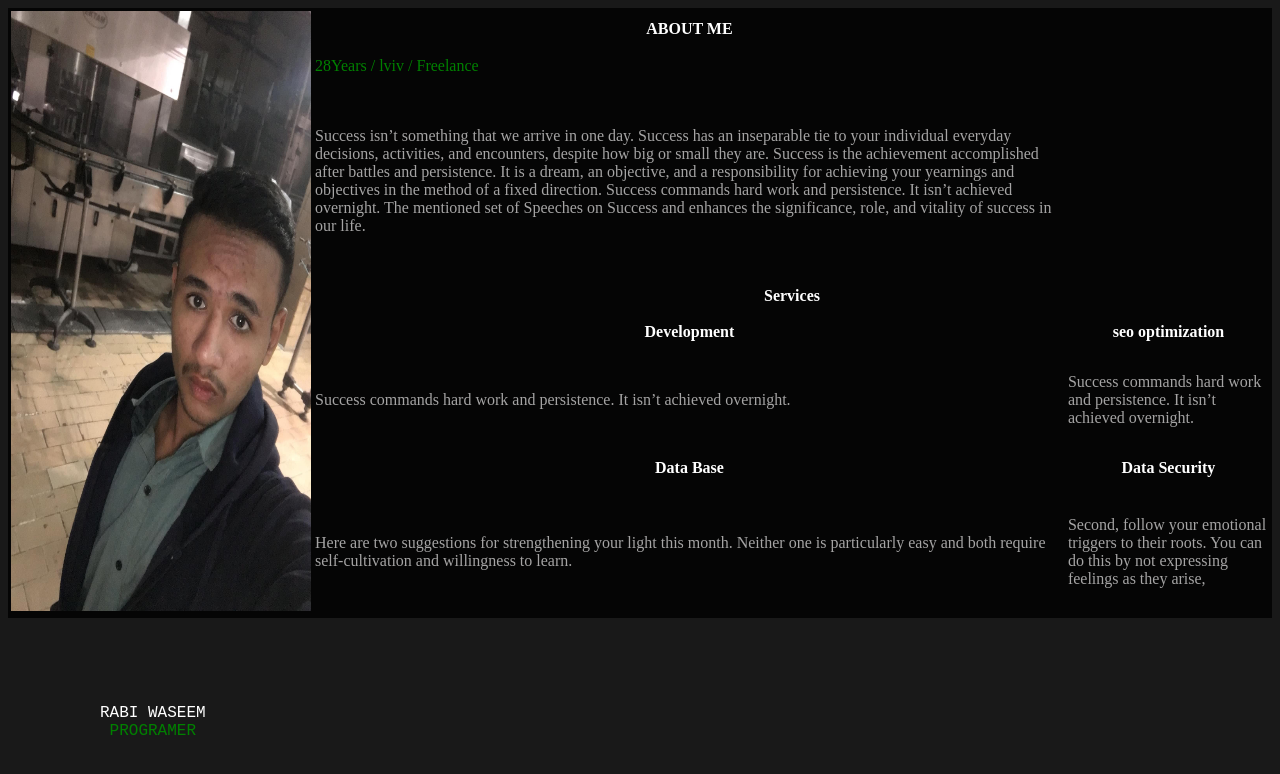
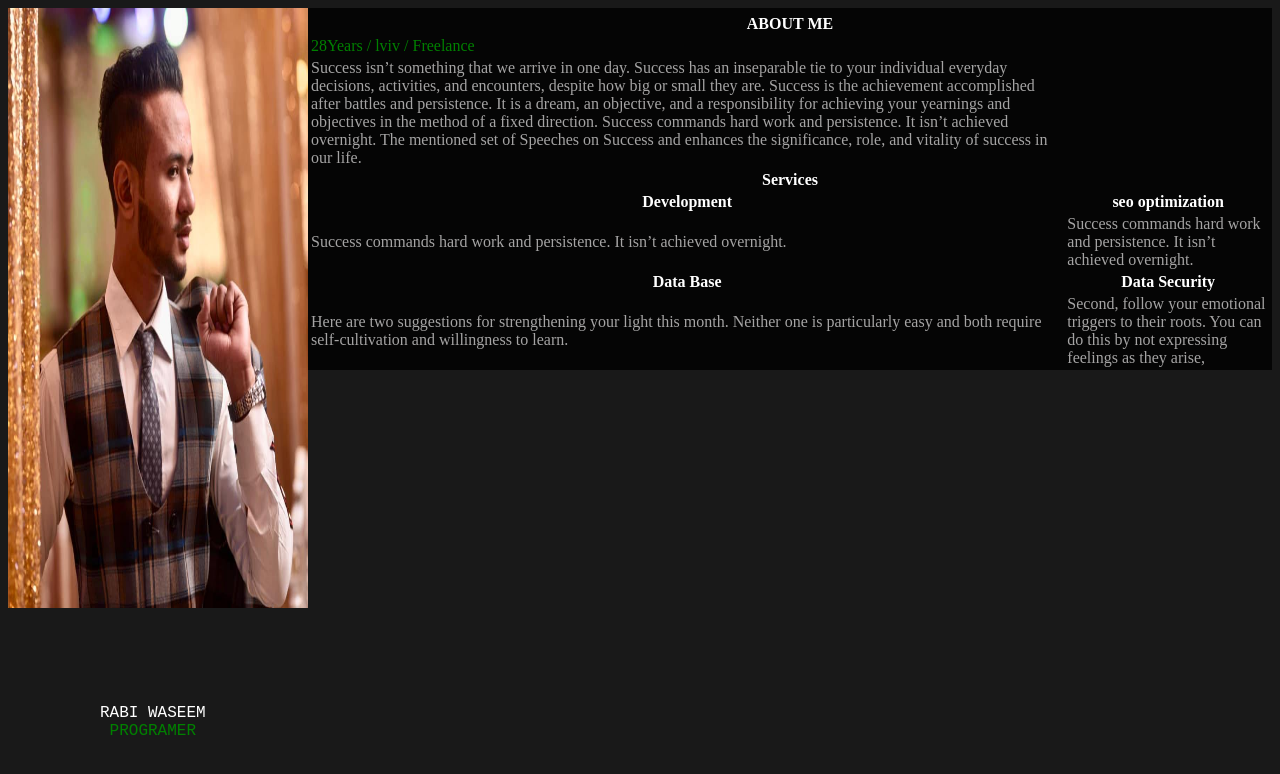
Before and after one commit to Rabi4224/Rabi4224.github.io, a plain HTML site: page index.html in a window 1280 px wide. Drawn offline with Linux system fonts and the light colour scheme.

Commit message:
changes in table

```diff
--- a/index.html
+++ b/index.html
@@ -10,30 +10,31 @@
     <link rel="stylesheet" href="./style/style.css">
 </head>
 <body>
-<table class="table"> <tr>
-<td  rowspan="10"><img src="./picture/rabi2.jpg" alt="RABI IMAGE"  height=600 width=300><font class="pic">RABI WASEEM <div class="program"> PROGRAMER</div></font></td>
-</tr>
 
-<tr><th>ABOUT ME</th></tr>
+    <DIv ><img style="float:left;" class="pics" src="./picture/RABI.jpg" alt="RABI IMAGE"  height=600 width=300><font class="pic">RABI WASEEM <div class="program"> PROGRAMER</div></font>
+
+
+
+
+<table class="table"> <tr rowspan="3"> <td></td></tr>
+<tr><th colspan="2">ABOUT ME</th></tr>
 <TR class="years"><td >28Years / lviv / Freelance </td></TR>
 <TR class="black"><td > Success isn’t something that we arrive in one day. Success has an inseparable tie to your individual everyday decisions, activities, and encounters, despite how big or small they are. Success is the achievement accomplished after battles and persistence. It is a dream, an objective, and a responsibility for achieving your yearnings and objectives in the method of a fixed direction. Success commands hard work and persistence. It isn’t achieved overnight. The mentioned set of Speeches on Success and enhances the significance, role, and vitality of success in our life.</td></tr>
 
-<tr><th colspan="4" > <b> Services</b></th></tr>
+<tr><th colspan="2" > <b> Services</b></th></tr>
 <tr> <th > Development</th> <th >seo optimization</th></tr>
 <tr class="black">
  <td > Success commands hard work and persistence. It isn’t achieved overnight.</td>   <td> Success commands hard work and persistence. It isn’t achieved overnight.</td>
 </tr>
 
-
-
-<tr colspan="4" ><th > Data Base</th> <th>Data Security</th></tr>
+<tr colspan="" ><th > Data Base</th> <th>Data Security</th></tr>
 
 <tr class="black"><td >Here are two suggestions for strengthening your light this month. Neither one is particularly easy and both require self-cultivation and willingness to learn.
 </td><td >Second, follow your emotional triggers to their roots. You can do this by not expressing feelings as they arise,</td></tr>
 
 
 </table>
-
+</DIv>
 
 </body>
 </html>
--- a/style/style.css
+++ b/style/style.css
@@ -5,6 +5,7 @@
 .table{
     background-color: rgb(5, 5, 5);
     color: white;
+
 }
 .pic{
     font-size: medium;
@@ -13,17 +14,24 @@
     position: absolute;
     left: 100px;
     bottom: 60px;
+
+}
+
+.pics{
+
+
+
 }
 .program{
     color: green;
     text-align: center;
 }
-.about {
+/* .about {
     color: blueviolet;
     padding-left: 100PX;
     padding-bottom: 350PX;
     padding-right: 100PX;
-}
+} */
 .years{
 color: green;
 
```
